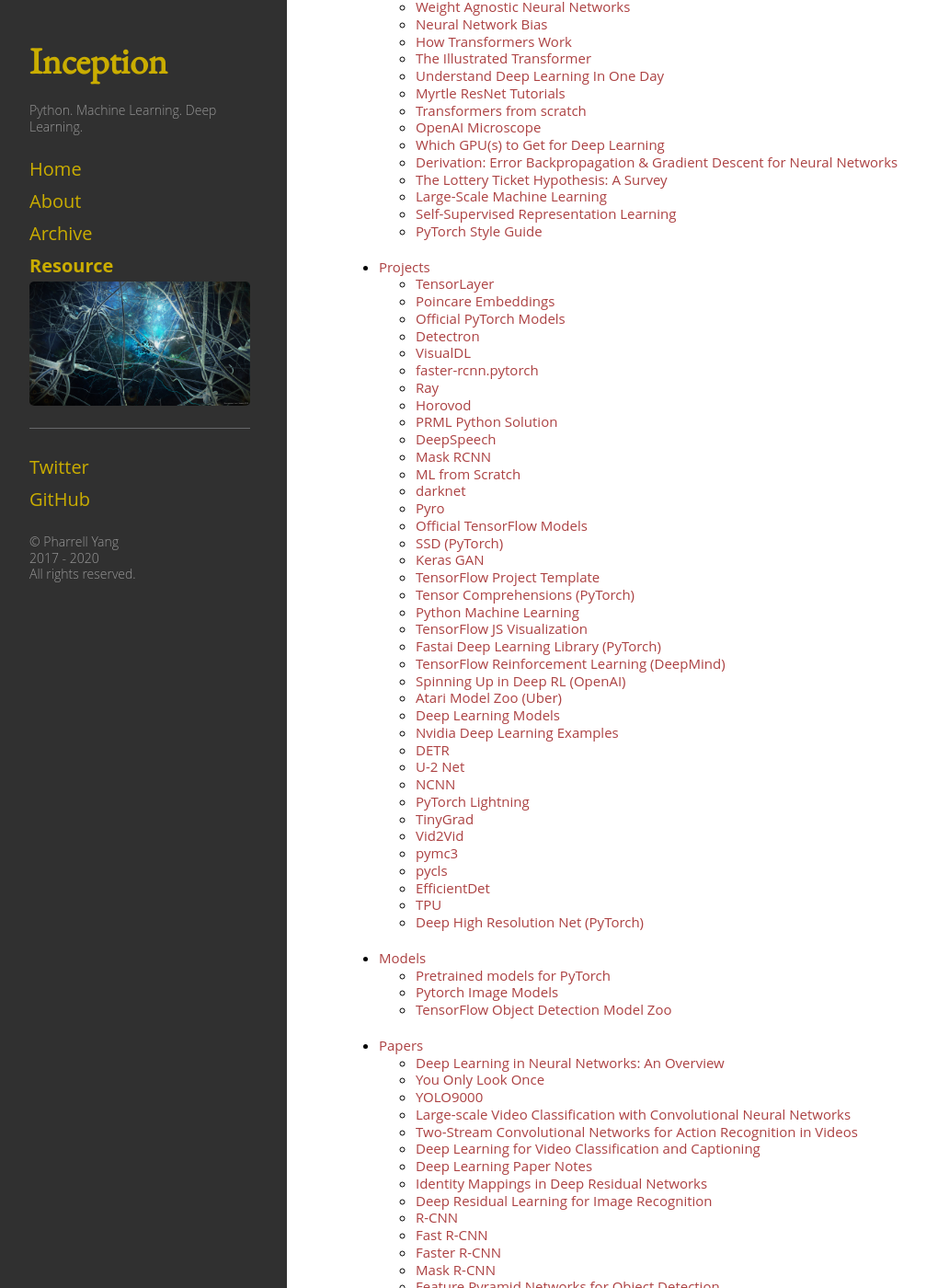
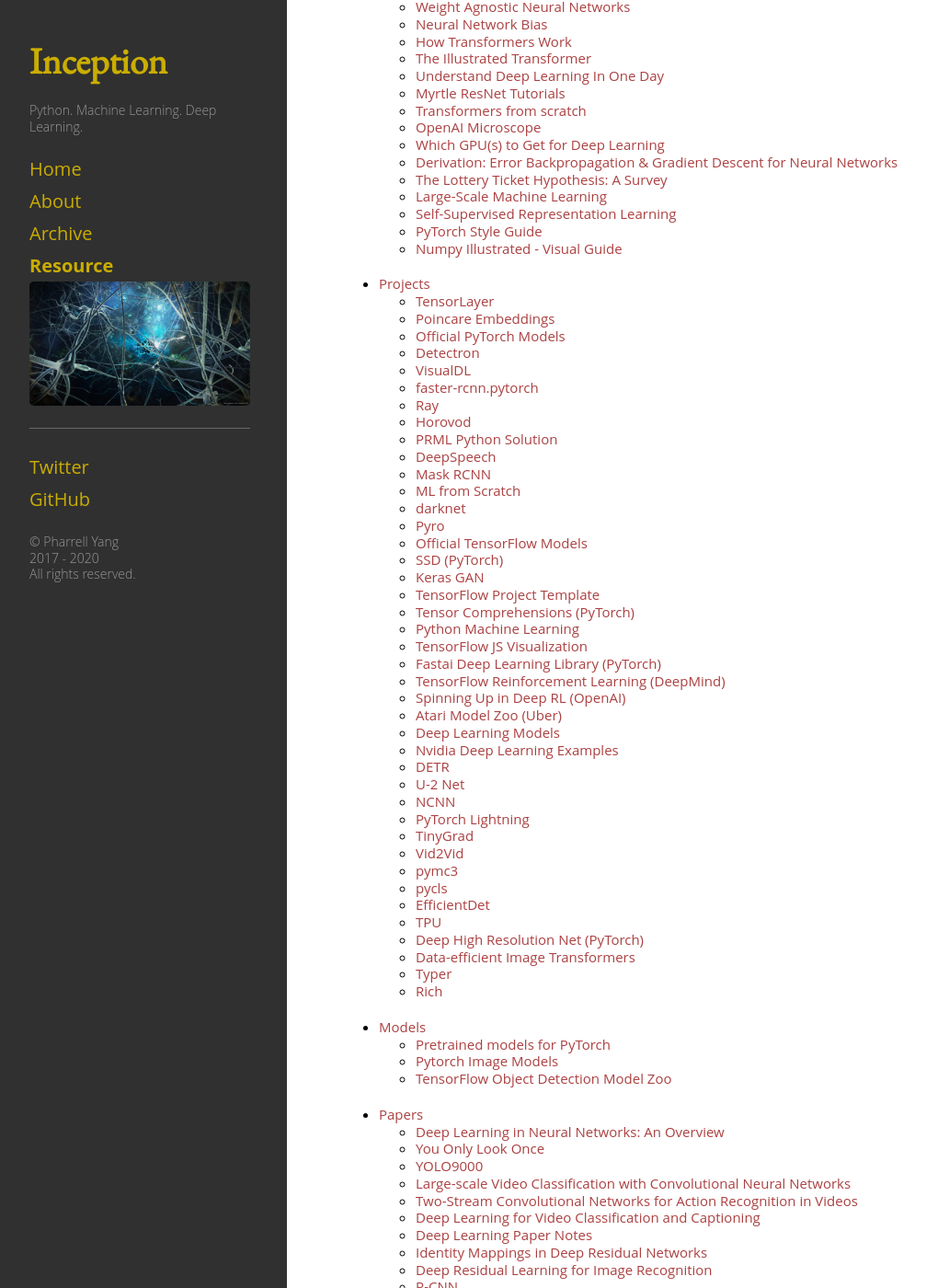
Before and after one commit to pharrellyhy/pharrellyhy.github.io.bakcup, a Jekyll site: the page built from resource.md, in a window 1280 px wide and 1400 px high, scrolled down 1506 px. Shown: the whole window at 92% size, without its empty margins (8-1015 px from the left). Built offline with Jekyll 4.4.1, drawn with Linux system fonts in a browser that asks for light colours.

Commit message:
Update resources

```diff
--- a/_data/nav.yml
+++ b/_data/nav.yml
@@ -255,6 +255,9 @@
     - title: "PyTorch Style Guide"
       url: "https://github.com/IgorSusmelj/pytorch-styleguide"
 
+    - title: "Numpy Illustrated - Visual Guide"
+      url: "https://medium.com/better-programming/numpy-illustrated-the-visual-guide-to-numpy-3b1d4976de1d"
+
 - title: "Projects"
   sublinks:
     - title: "TensorLayer"
@@ -370,6 +373,15 @@
 
     - title: "Deep High Resolution Net (PyTorch)"
       url: "https://github.com/leoxiaobin/deep-high-resolution-net.pytorch"
+
+    - title: "Data-efficient Image Transformers"
+      url: "https://github.com/facebookresearch/deit"
+
+    - title: "Typer"
+      url: "https://github.com/tiangolo/typer"
+
+    - title: "Rich"
+      url: "https://github.com/willmcgugan/rich"
 
 - title: "Models"
   sublinks:
```
